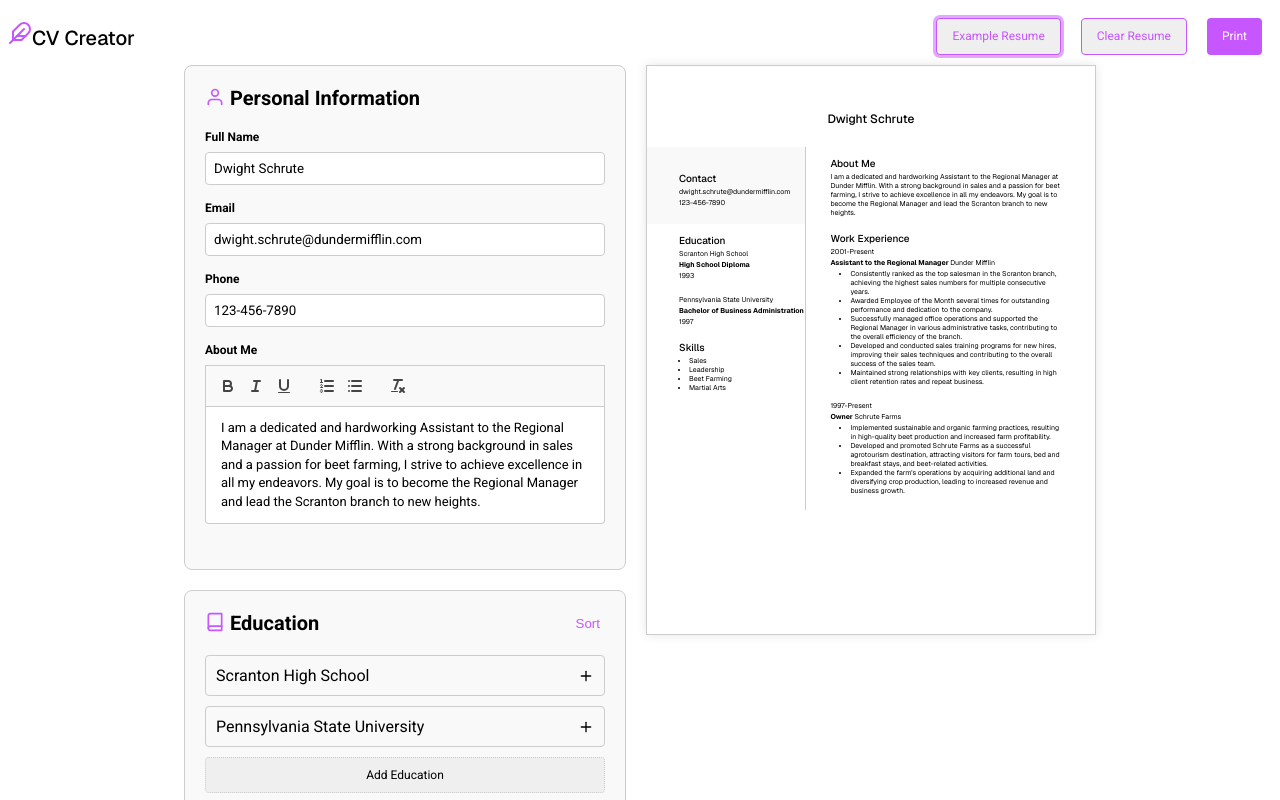
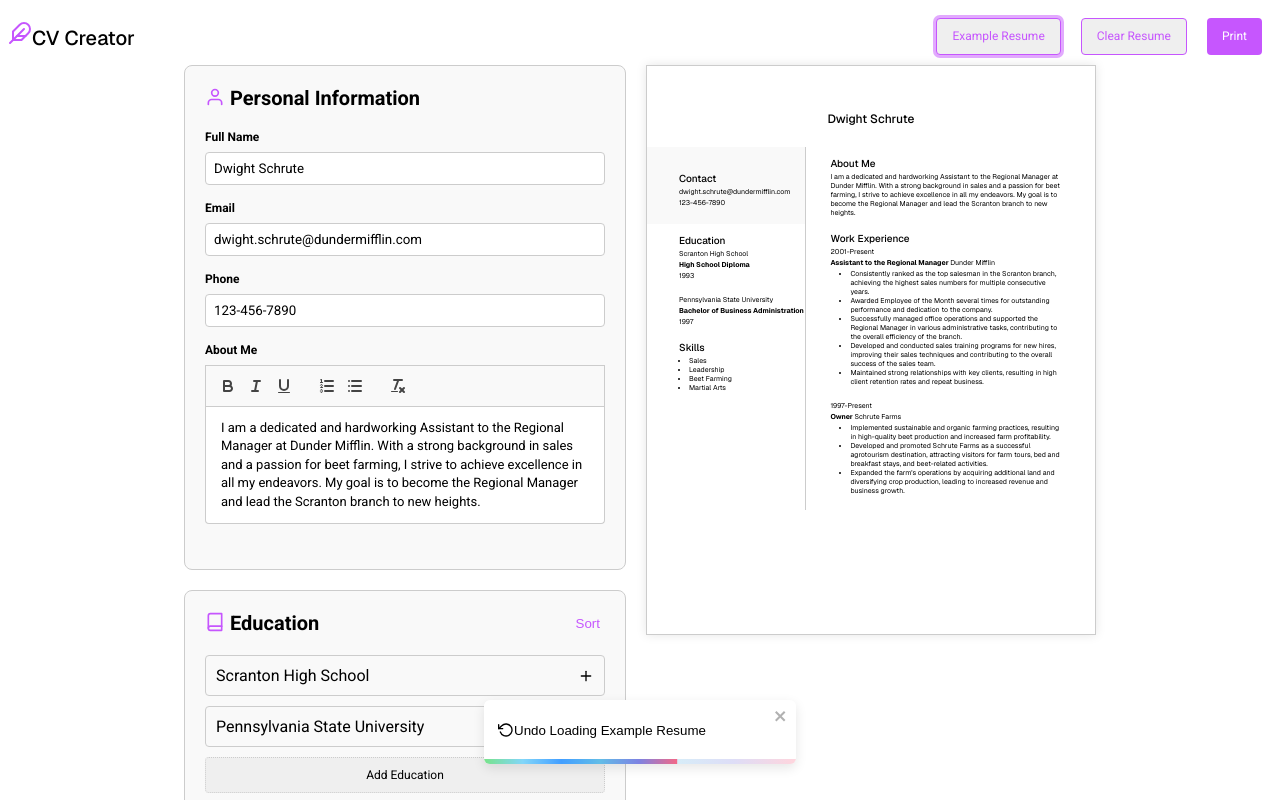
Before and after one commit to morrowdavidson/cv-creator, a React (Vite) app: page / in a window 1280 px wide. Both pictures are taken after a click on the button "Example Resume". Shown: the top 800 px of the page. Built offline with nearby package versions, Linux system fonts and the light colour scheme; the HTML template or start-up script is replaced by a standard one.

Commit message:
Add toast notifications for loading and clearing example resume in App component

```diff
--- a/src/App.jsx
+++ b/src/App.jsx
@@ -2,6 +2,7 @@
 import CvForm from './components/cv-form/cv-form.jsx';
 import CvPrint from './components/cv-print/cv-print.jsx';
 import dwightInfo from './data/dwightsInfo';
+import { IconButton } from './components/cv-form/CommonStyles';
 import {
   FormPrintContainer,
   FormWrapper,
@@ -15,7 +16,7 @@
 import { useReactToPrint } from 'react-to-print';
 import { useRef } from 'react';
 import { Feather, RotateCcw } from 'react-feather';
-import { ToastContainer } from 'react-toastify';
+import { toast, ToastContainer } from 'react-toastify';
 import 'react-toastify/dist/ReactToastify.css';
 
 const exampleInfo = { ...dwightInfo };
@@ -25,6 +26,20 @@
   const [educationList, setEducationList] = useState(exampleInfo.educationList);
   const [workList, setWorkList] = useState(exampleInfo.workList);
   const [skillList, setSkillList] = useState(exampleInfo.skillList);
+
+  const notifyExampleResume = (prevState) =>
+    toast(
+      <IconButton type="button" onClick={handleUndoEvent(prevState)}>
+        <RotateCcw size={16} /> Undo Loading Example Resume
+      </IconButton>
+    );
+
+  const notifyClearResume = (prevState) =>
+    toast(
+      <IconButton type="button" onClick={handleUndoEvent(prevState)}>
+        <RotateCcw size={16} /> Undo Clearing Resume
+      </IconButton>
+    );
 
   useEffect(() => {
     const savedCategories = [
@@ -67,6 +82,12 @@
     setEducationList(exampleInfo.educationList);
     setWorkList(exampleInfo.workList);
     setSkillList(exampleInfo.skillList);
+    notifyExampleResume({
+      generalInfo,
+      educationList,
+      workList,
+      skillList,
+    });
   };
 
   const clearInfo = () => {
@@ -79,6 +100,19 @@
       phone: '',
       aboutMe: '<p></p>',
     });
+    notifyClearResume({
+      generalInfo,
+      educationList,
+      workList,
+      skillList,
+    });
+  };
+
+  const handleUndoEvent = (prevState) => () => {
+    setGeneralInfo(prevState.generalInfo);
+    setEducationList(prevState.educationList);
+    setWorkList(prevState.workList);
+    setSkillList(prevState.skillList);
   };
 
   const contentRef = useRef();
```
